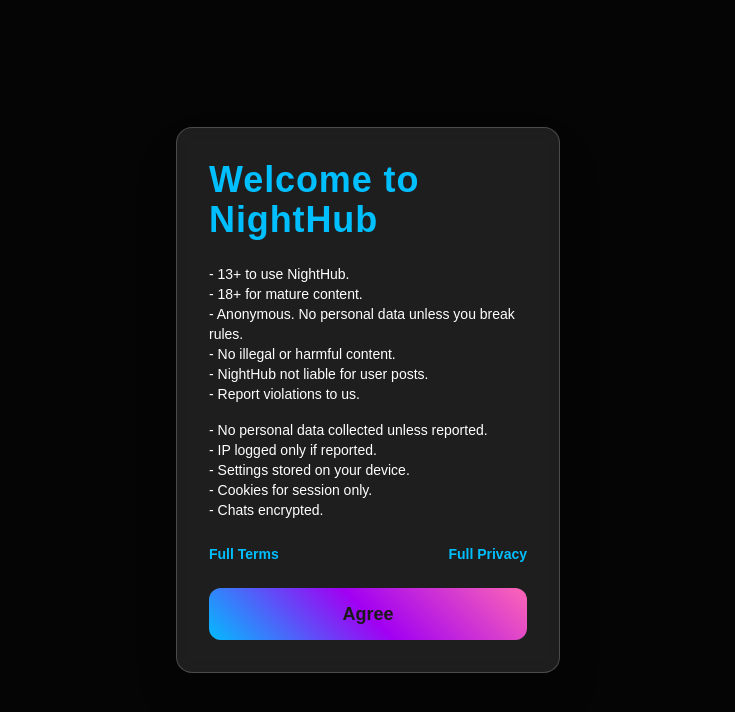
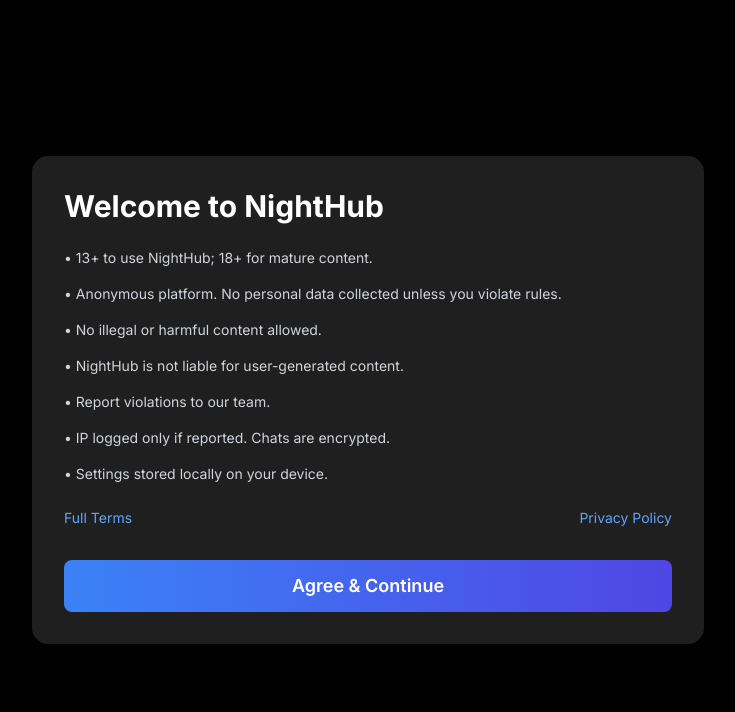
Before and after one commit to nightsshift/nighthub, a Next.js app: page / in a window 1280 px wide. Shown: the top 712 px of the page, without its empty margins (272-1007 px from the left). Built offline with nearby package versions, Linux system fonts and the light colour scheme.

Commit message:
Redesign UI for modern, full-width look and fix deployment

```diff
--- a/package.json
+++ b/package.json
@@ -1,5 +1,5 @@
 {
-  "name": "nighthub",
+  "name": "nighthub-frontend",
   "version": "1.0.0",
   "private": true,
   "scripts": {
@@ -15,9 +15,7 @@
     "localforage": "^1.10.0",
     "react-swipeable": "^7.0.1",
     "axios": "^1.7.7",
-    "framer-motion": "^11.11.9",
-    "@tsparticles/react": "^3.0.0",
-    "@tsparticles/slim": "^3.5.0"
+    "framer-motion": "^11.11.9"
   },
   "devDependencies": {
     "autoprefixer": "^10.4.20",
--- a/src/common/Button.jsx
+++ b/src/common/Button.jsx
@@ -1,24 +1,12 @@
-import React, { useRef } from 'react';
+import React from 'react';
 import { motion } from 'framer-motion';
 
 const Button = ({ children, onClick, className }) => {
-  const buttonRef = useRef(null);
-
-  const handleClick = (e) => {
-    const rect = buttonRef.current.getBoundingClientRect();
-    const x = e.clientX - rect.left;
-    const y = e.clientY - rect.top;
-    buttonRef.current.style.setProperty('--x', `${x}px`);
-    buttonRef.current.style.setProperty('--y', `${y}px`);
-    onClick && onClick(e);
-  };
-
   return (
     <motion.button
-      ref={buttonRef}
-      className={`px-6 py-3 rounded-xl font-bold text-lg glassmorphism gradient-border ripple ${className}`}
-      onClick={handleClick}
-      whileHover={{ scale: 1.05, boxShadow: '0 0 20px rgba(0, 191, 255, 0.5)' }}
+      className={`px-6 py-3 rounded-lg font-semibold text-lg bg-gradient-to-r from-blue-500 to-indigo-600 text-white hover:from-blue-600 hover:to-indigo-700 transition-all ${className}`}
+      onClick={onClick}
+      whileHover={{ scale: 1.05 }}
       whileTap={{ scale: 0.95 }}
     >
       {children}
--- a/src/common/ParticleBackground.jsx
+++ /dev/null
@@ -1,44 +0,0 @@
-import React from 'react';
-import { Particles } from '@tsparticles/react';
-import { loadSlim } from '@tsparticles/slim';
-
-const ParticleBackground = () => {
-  const particlesInit = async (engine) => {
-    await loadSlim(engine);
-  };
-
-  return (
-    <Particles
-      id="tsparticles"
-      init={particlesInit}
-      options={{
-        particles: {
-          number: { value: 50, density: { enable: true, value_area: 800 } },
-          color: { value: ['#00BFFF', '#A100F2', '#FF69B4'] },
-          shape: { type: 'circle' },
-          opacity: { value: 0.5, random: true },
-          size: { value: 3, random: true },
-          move: {
-            enable: true,
-            speed: 1,
-            direction: 'none',
-            random: true,
-            outModes: 'out',
-          },
-        },
-        interactivity: {
-          detectOn: 'canvas',
-          events: {
-            onHover: { enable: true, mode: 'repulse' },
-            onClick: { enable: true, mode: 'push' },
-            resize: true,
-          },
-        },
-        retinaDetect: true,
-      }}
-      className="absolute inset-0 z-0"
-    />
-  );
-};
-
-export default ParticleBackground;
--- a/src/components/common/Button.jsx
+++ b/src/components/common/Button.jsx
@@ -1,24 +1,12 @@
-import React, { useRef } from 'react';
+import React from 'react';
 import { motion } from 'framer-motion';
 
 const Button = ({ children, onClick, className }) => {
-  const buttonRef = useRef(null);
-
-  const handleClick = (e) => {
-    const rect = buttonRef.current.getBoundingClientRect();
-    const x = e.clientX - rect.left;
-    const y = e.clientY - rect.top;
-    buttonRef.current.style.setProperty('--x', `${x}px`);
-    buttonRef.current.style.setProperty('--y', `${y}px`);
-    onClick && onClick(e);
-  };
-
   return (
     <motion.button
-      ref={buttonRef}
-      className={`px-6 py-3 rounded-xl font-bold text-lg glassmorphism gradient-border ripple ${className}`}
-      onClick={handleClick}
-      whileHover={{ scale: 1.05, boxShadow: '0 0 20px rgba(0, 191, 255, 0.5)' }}
+      className={`px-6 py-3 rounded-lg font-semibold text-lg bg-gradient-to-r from-blue-500 to-indigo-600 text-white hover:from-blue-600 hover:to-indigo-700 transition-all ${className}`}
+      onClick={onClick}
+      whileHover={{ scale: 1.05 }}
       whileTap={{ scale: 0.95 }}
     >
       {children}
--- a/src/components/common/Modal.jsx
+++ b/src/components/common/Modal.jsx
@@ -16,14 +16,14 @@
       initial={{ opacity: 0 }}
       animate={{ opacity: 1 }}
       exit={{ opacity: 0 }}
-      className="fixed inset-0 bg-black bg-opacity-80 flex items-center justify-center z-50"
+      className="fixed inset-0 bg-black bg-opacity-90 flex items-center justify-center z-50"
     >
       <motion.div
         {...handlers}
-        initial={{ y: 100, opacity: 0 }}
+        initial={{ y: 50, opacity: 0 }}
         animate={{ y: 0, opacity: 1 }}
-        exit={{ y: 100, opacity: 0 }}
-        className="bg-[#1A1A1A] rounded-2xl p-8 max-w-sm w-full mx-4 glassmorphism shadow-2xl"
+        exit={{ y: 50, opacity: 0 }}
+        className="w-full max-w-2xl mx-4 p-8 rounded-2xl bg-[#1F1F1F] text-white"
       >
         {children}
       </motion.div>
--- a/src/components/common/ThemeToggle.jsx
+++ b/src/components/common/ThemeToggle.jsx
@@ -1,5 +1,5 @@
 import React, { useContext } from 'react';
-import { AppContext } from '../../context/AppContext';
+import { AppContext } from '../context/AppContext';
 import Button from './Button';
 import { motion } from 'framer-motion';
 
@@ -7,14 +7,8 @@
   const { theme, toggleTheme } = useContext(AppContext);
 
   return (
-    <motion.div
-      whileHover={{ rotate: 10 }}
-      className="relative"
-    >
-      <Button
-        onClick={toggleTheme}
-        className="bg-[#00BFFF] text-white hover:bg-[#A100F2]"
-      >
+    <motion.div whileHover={{ scale: 1.05 }}>
+      <Button onClick={toggleTheme}>
         {theme === 'dark' ? 'Light Mode' : 'Dark Mode'}
       </Button>
     </motion.div>
--- a/src/components/homepage/TosModal.jsx
+++ b/src/components/homepage/TosModal.jsx
@@ -1,73 +1,44 @@
 import React, { useContext } from 'react';
-import Modal from '../common/Modal';
+import { AppContext } from '../../context/AppContext';
+import Link from 'next/link';
+import { motion } from 'framer-motion';
 import Button from '../common/Button';
-import Link from 'next/link';
-import { AppContext } from '../../context/AppContext';
-import { motion } from 'framer-motion';
 
 const TosModal = () => {
   const { acceptTos, tosAgreed } = useContext(AppContext);
 
+  if (tosAgreed) return null;
+
   return (
-    <Modal isOpen={!tosAgreed} onClose={() => {}}>
-      <motion.h2
-        initial={{ opacity: 0, y: -20 }}
-        animate={{ opacity: 1, y: 0 }}
-        className="text-4xl font-bold text-[#00BFFF] mb-6 font-montserrat tracking-wide"
+    <motion.div
+      initial={{ opacity: 0 }}
+      animate={{ opacity: 1 }}
+      className="fixed inset-0 bg-black bg-opacity-90 flex items-center justify-center z-50"
+    >
+      <motion.div
+        initial={{ y: 50, opacity: 0 }}
+        animate={{ y: 0, opacity: 1 }}
+        className="w-full max-w-2xl mx-4 p-8 rounded-2xl bg-[#1F1F1F] text-white"
       >
-        Welcome to NightHub
-      </motion.h2>
-      <motion.div
-        initial={{ opacity: 0 }}
-        animate={{ opacity: 1 }}
-        transition={{ delay: 0.2 }}
-        className="text-white text-sm mb-4"
-      >
-        <p>- 13+ to use NightHub.</p>
-        <p>- 18+ for mature content.</p>
-        <p>- Anonymous. No personal data unless you break rules.</p>
-        <p>- No illegal or harmful content.</p>
-        <p>- NightHub not liable for user posts.</p>
-        <p>- Report violations to us.</p>
+        <h2 className="text-3xl font-bold mb-6">Welcome to NightHub</h2>
+        <div className="space-y-4 text-sm text-gray-300">
+          <p>• 13+ to use NightHub; 18+ for mature content.</p>
+          <p>• Anonymous platform. No personal data collected unless you violate rules.</p>
+          <p>• No illegal or harmful content allowed.</p>
+          <p>• NightHub is not liable for user-generated content.</p>
+          <p>• Report violations to our team.</p>
+          <p>• IP logged only if reported. Chats are encrypted.</p>
+          <p>• Settings stored locally on your device.</p>
+        </div>
+        <div className="flex justify-between mt-6 text-sm">
+          <Link href="/tos" className="text-blue-400 hover:text-blue-300">Full Terms</Link>
+          <Link href="/privacy" className="text-blue-400 hover:text-blue-300">Privacy Policy</Link>
+        </div>
+        <div className="mt-8">
+          <Button onClick={acceptTos} className="w-full">Agree & Continue </Button>
+        </div>
       </motion.div>
-      <motion.div
-        initial={{ opacity: 0 }}
-        animate={{ opacity: 1 }}
-        transition={{ delay: 0.4 }}
-        className="text-white text-sm mb-6"
-      >
-        <p>- No personal data collected unless reported.</p>
-        <p>- IP logged only if reported.</p>
-        <p>- Settings stored on your device.</p>
-        <p>- Cookies for session only.</p>
-        <p>- Chats encrypted.</p>
-      </motion.div>
-      <motion.div
-        initial={{ opacity: 0 }}
-        animate={{ opacity: 1 }}
-        transition={{ delay: 0.6 }}
-        className="flex justify-between mb-6"
-      >
-        <Link href="/tos" className="text-[#00BFFF] hover:text-[#FF69B4] text-sm font-bold">
-          Full Terms
-        </Link>
-        <Link href="/privacy" className="text-[#00BFFF] hover:text-[#FF69B4] text-sm font-bold">
-          Full Privacy
-        </Link>
-      </motion.div>
-      <motion.div
-        initial={{ opacity: 0, y: 20 }}
-        animate={{ opacity: 1, y: 0 }}
-        transition={{ delay: 0.8 }}
-      >
-        <Button
-          onClick={acceptTos}
-          className="bg-white text-[#1A1A1A] w-full hover:bg-[#A100F2] hover:text-white"
-        >
-          Agree
-        </Button>
-      </motion.div>
-    </Modal>
+    </motion.div>
   );
 };
 
--- a/src/styles/globals.css
+++ b/src/styles/globals.css
@@ -1,86 +1,39 @@
+@import url('https://fonts.googleapis.com/css2?family=Inter:wght@400;500;600;700&display=swap');
 @import 'tailwindcss/base';
 @import 'tailwindcss/components';
 @import 'tailwindcss/utilities';
 
 :root {
-  --background: #1A1A1A;
+  --background: #121212;
   --text: #FFFFFF;
-  --accent: #00BFFF;
-  --hover: #FF69B4;
-  --secondary: #A100F2;
-  --button: #FFFFFF;
-  --button-text: #1A1A1A;
-}
-
-.light {
-  --background: #FFFFFF;
-  --text: #1A1A1A;
-  --accent: #00BFFF;
-  --hover: #FF69B4;
-  --secondary: #A100F2;
-  --button: #1A1A1A;
-  --button-text: #FFFFFF;
+  --secondary-text: #A1A1AA;
+  --accent: #3B82F6;
+  --card-bg: #1F1F1F;
 }
 
 body {
   background-color: var(--background);
   color: var(--text);
-  font-family: 'Montserrat', sans-serif;
+  font-family: 'Inter', sans-serif;
+  margin: 0;
   overflow-x: hidden;
 }
 
-@keyframes bg-pulse {
-  0% { background-position: 0% 50%; }
-  50% { background-position: 100% 50%; }
-  100% { background-position: 0% 50%; }
+.gradient-bg {
+  background: linear-gradient(135deg, #121212 0%, #1F1F1F 100%);
 }
 
-.animate-bg-pulse {
-  background-size: 200% 200%;
-  animation: bg-pulse 10s ease infinite;
+.card {
+  background: var(--card-bg);
+  border-radius: 12px;
+  box-shadow: 0 4px 20px rgba(0, 0, 0, 0.2);
 }
 
-.glassmorphism {
-  background: rgba(255, 255, 255, 0.1);
-  backdrop-filter: blur(10px);
-  border: 1px solid rgba(255, 255, 255, 0.2);
+@keyframes fade-in {
+  from { opacity: 0; }
+  to { opacity: 1; }
 }
 
-.gradient-border {
-  position: relative;
-  border: none;
+.animate-fade-in {
+  animation: fade-in 0.8s ease-out;
 }
-.gradient-border::before {
-  content: '';
-  position: absolute;
-  inset: -2px;
-  z-index: -1;
-  background: linear-gradient(45deg, #00BFFF, #A100F2, #FF69B4);
-  border-radius: inherit;
-  animation: gradient-rotate 3s linear infinite;
-}
-
-@keyframes gradient-rotate {
-  0% { background-position: 0% 50%; }
-  100% { background-position: 400% 50%; }
-}
-
-.ripple {
-  position: relative;
-  overflow: hidden;
-}
-.ripple::after {
-  content: '';
-  position: absolute;
-  width: 100px;
-  height: 100px;
-  background: rgba(255, 255, 255, 0.3);
-  border-radius: 50%;
-  transform: scale(0);
-  top: var(--y);
-  left: var(--x);
-  animation: ripple-effect 0.6s ease-out;
-}
-@keyframes ripple-effect {
-  to { transform: scale(4); opacity: 0; }
-}
```
Also changed, not shown: src/components/common/ParticleBackground.jsx (deleted, +0 -44 lines), src/components/homepage/GameMenu.jsx (+18 -36 lines), src/pages/admin.jsx (+37 -106 lines), 1 other file (tests, documents, lock files or other folders).
